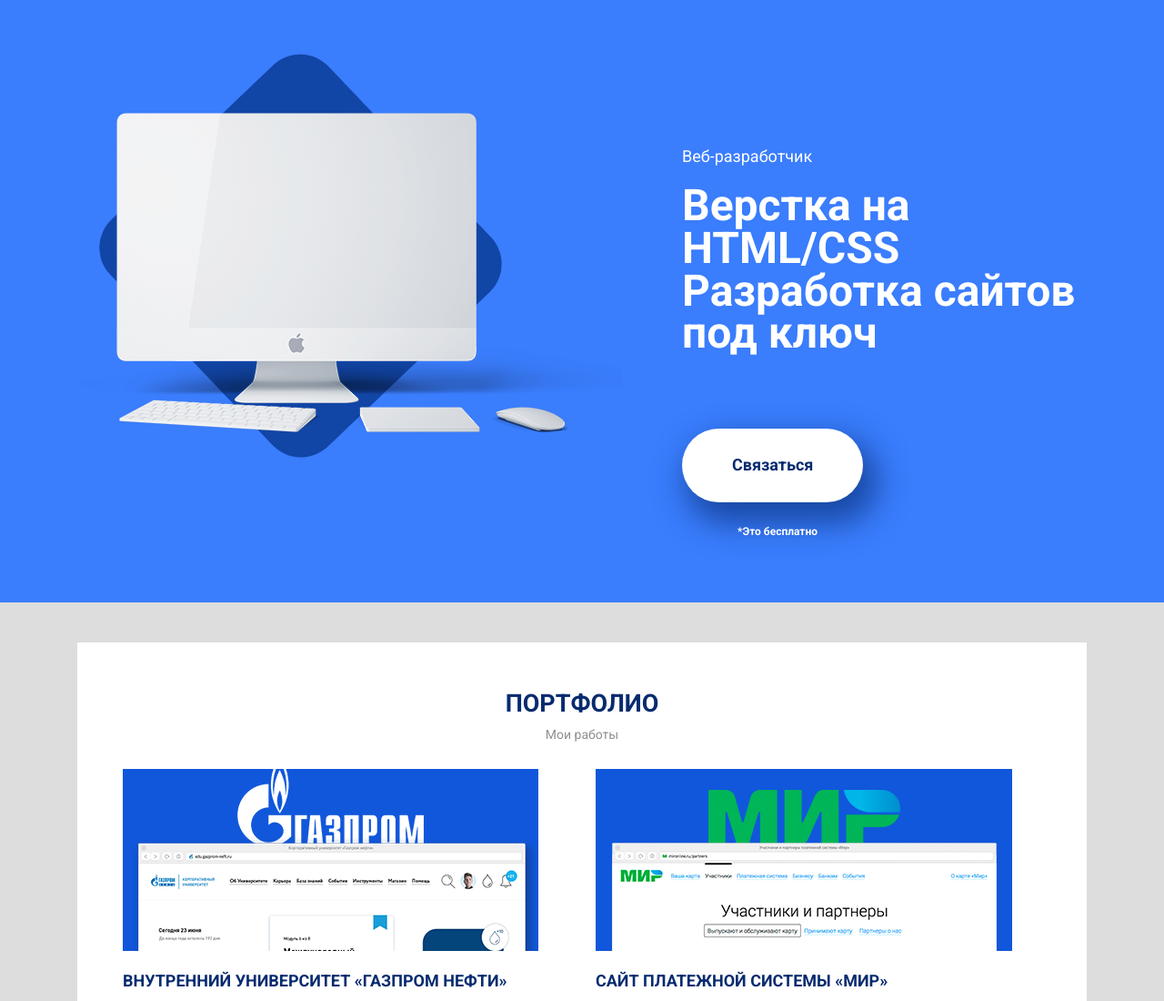
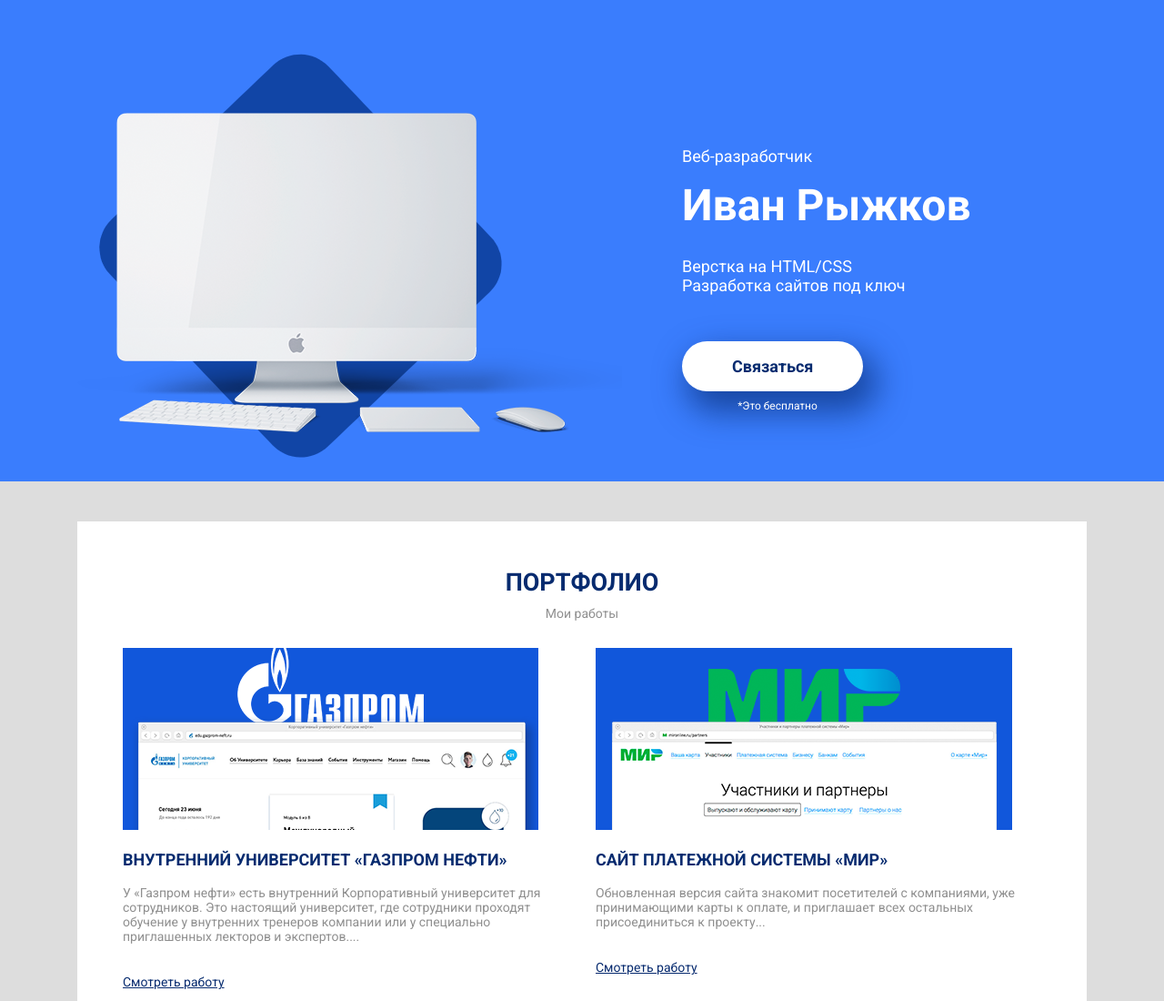
Before and after one commit to ViPeR374/ViPeR374.github.io, a plain HTML site: page index.html in a window 1280 px wide. Shown: the top 1100 px of the page at 91% size. Drawn offline with Linux system fonts and the light colour scheme.

Commit message:
Add files via upload

```diff
--- a/index.html
+++ b/index.html
@@ -32,9 +32,9 @@
 					<!-- /.col-7 -->
 					<div class="col-lg-5">
 						<p class="header-pretitle wow fadeInRightBig" data-wow-delay="0.1s">Веб-разработчик</p>
-						<h1 class="header-title wow fadeInRightBig" data-wow-delay="0.2s>Иван Рыжков</h1>
-						<p class="header-subtitle wow fadeInRightBig data-wow-delay="0.3s">Верстка на HTML/CSS <br>Разработка сайтов под ключ</p>
-						<div class="header-button-block wow fadeInRightBig" data-wow-delay="0.4s"><a href="https://vk.me/rwl2015" class="header-button">Связаться</a>
+						<h1 class="header-title wow fadeInRightBig" data-wow-delay="0.2s">Иван Рыжков</h1>
+						<p class="header-subtitle wow fadeInRightBig" data-wow-delay="0.3s">Верстка на HTML/CSS <br>Разработка сайтов под ключ</p>
+						<div class="header-button-block wow fadeInRightBig" data-wow-delay="0.4s"><a href="https://vk.com/rwl2015" class="header-button">Связаться</a>
 						<small>*Это бесплатно</small></div>
 					</div>
 					<!-- /.col-5 -->
@@ -90,7 +90,7 @@
 					<div class="col-4">
 						<div class="footer-cta-block">
 							<p class="footer-cta">Напишите мне:</p>
-							<a href="https://vk.com/rwl2015" class="footer-button">Написать</a>
+							<a href="https://vk.me/rwl2015" class="footer-button">Написать</a>
 						</div>
 					</div>
 				</div>
```
